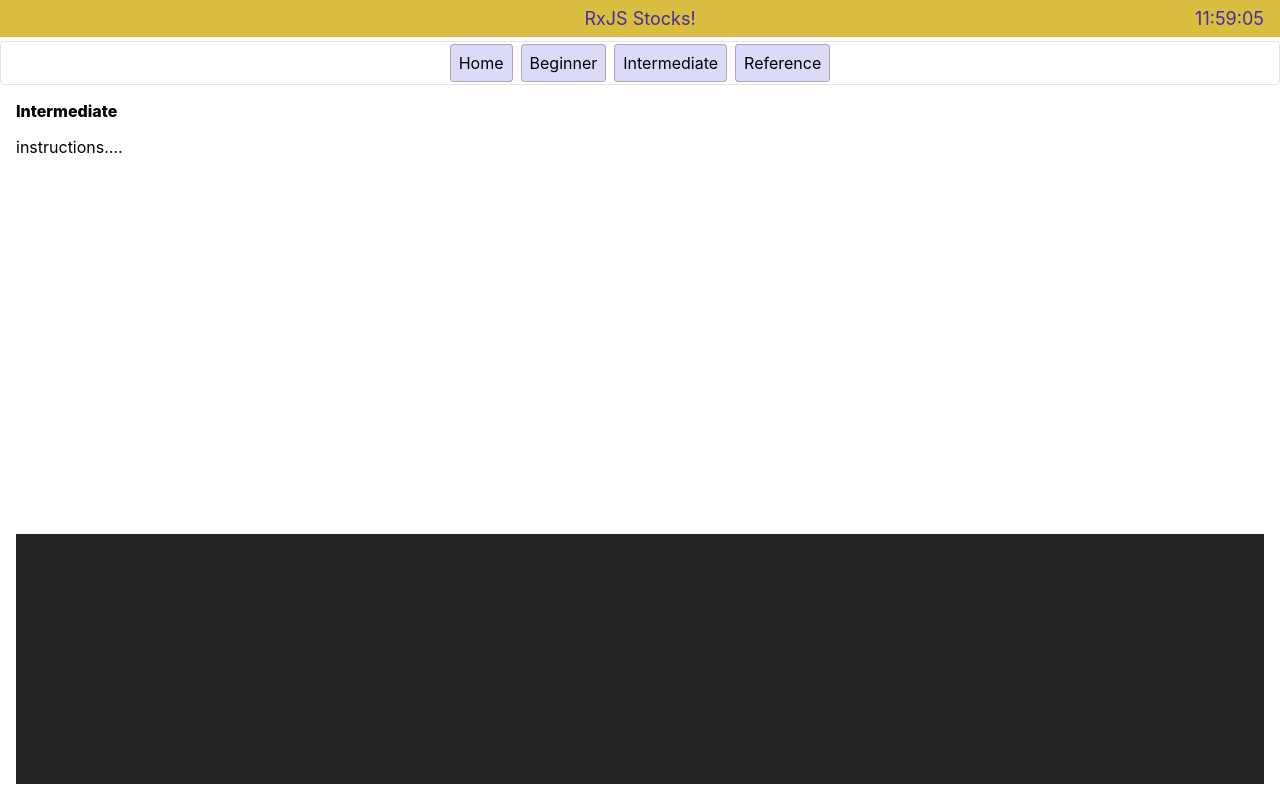
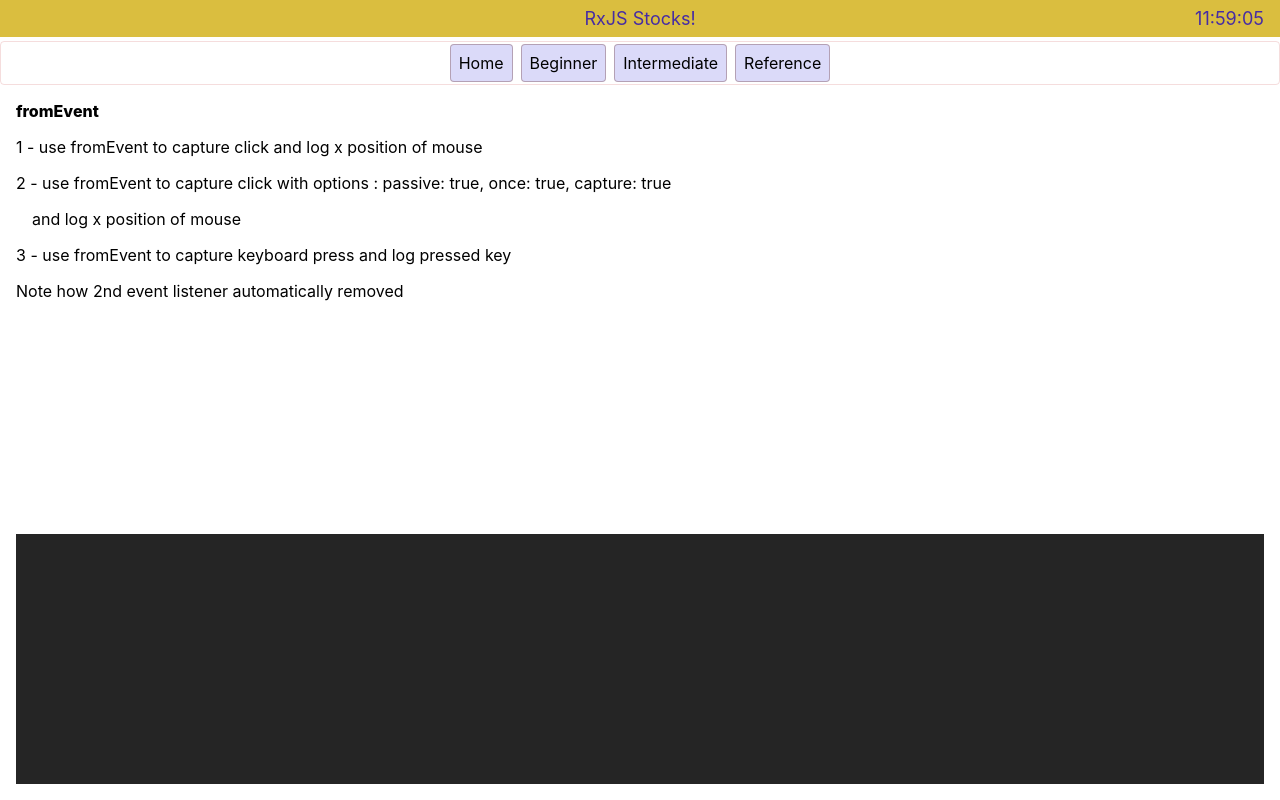
Before and after one commit to HamidMirghafoori/rxjs-stocks-tutorial, an Angular app: page /intermediate in a window 1280 px wide. Built offline with nearby package versions, Linux system fonts and the light colour scheme.

Commit message:
question

```diff
--- a/src/app/components/intermediate-level/intermediate-level.component.html
+++ b/src/app/components/intermediate-level/intermediate-level.component.html
@@ -1,3 +1,14 @@
-<div class="title">Intermediate</div>
-<div class="info">instructions....</div>
+<div class="title">fromEvent</div>
+<div class="info">
+  1 - use fromEvent to capture click and log x position of mouse
+</div>
+<div class="info">
+  2 - use fromEvent to capture click with options : passive: true, once: true,
+  capture: true
+</div>
+<div class="info indent">and log x position of mouse</div>
+<div class="info">
+  3 - use fromEvent to capture keyboard press and log pressed key
+</div>
+<div class="info">Note how 2nd event listener automatically removed</div>
 <app-terminal></app-terminal>
--- a/src/app/components/intermediate-level/intermediate-level.component.ts
+++ b/src/app/components/intermediate-level/intermediate-level.component.ts
@@ -15,5 +15,17 @@
 
   public ngOnInit(): void {
     this.log.clearLogs();
+    this.fromEvent();
+  }
+
+  private fromEvent() {
+    /**
+     * 1 - use fromEvent to capture click and log x position of mouse
+     * 2 - use fromEvent to capture click with options { passive: true, once: true, capture: true}
+     * and log x position of mouse
+     * 3 - use fromEvent to capture keyboard press and log pressed key
+     * Note how 2nd event listener automatically removed
+     */
+
   }
 }
```
